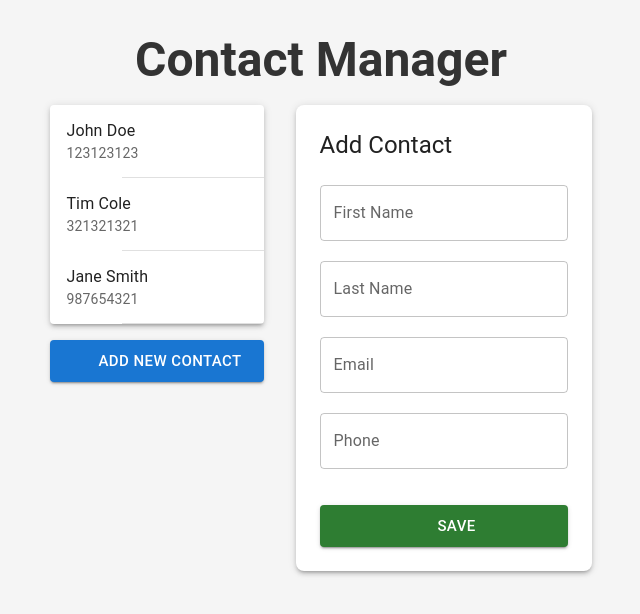
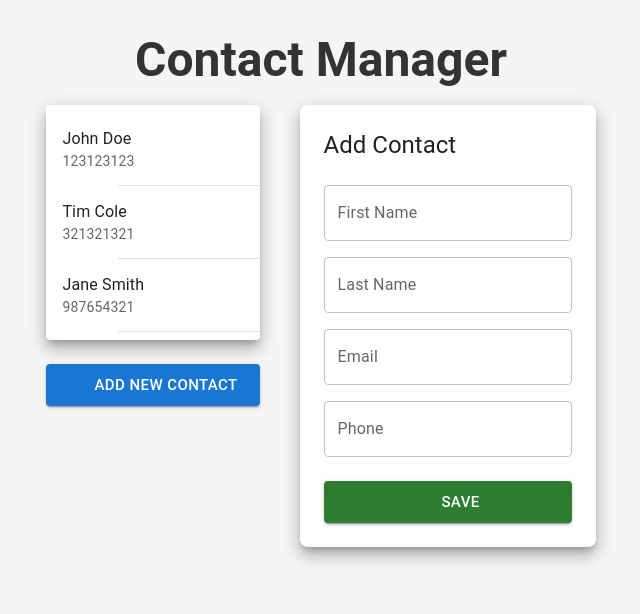
Before and after one commit to ziukoff1985/freshcode-react-hw-08-contact-list-with-formik-yup-mui, a React (Vite) app: page / in a window 1280 px wide. Shown: the top 614 px of the page, without its empty margins (319-959 px from the left). Built offline with nearby package versions, Linux system fonts and the light colour scheme; data requests are answered from the project's data file; some icons are missing.

Commit message:
Before review

```diff
--- a/src/App.jsx
+++ b/src/App.jsx
@@ -5,11 +5,9 @@ import Box from '@mui/material/Box';
 
 import ContactList from './components/ContactList/ContactList';
 import ContactForm from './components/ContactForm/ContactForm';
-// import styles from './App.module.css';
 
 function App() {
     return (
-        // Box з фоном на весь екран
         <Box
             sx={{
                 backgroundColor: '#f5f5f5',
@@ -27,26 +25,17 @@ function App() {
                     Contact Manager
                 </Typography>
 
-                <Grid container spacing={4} justifyContent='center'>
-                    {/* Список контактів */}
+                <Grid container spacing={5} justifyContent='center'>
                     <Grid item xs={12} md={6}>
                         <ContactList />
                     </Grid>
 
-                    {/* Форма */}
                     <Grid item xs={12} md={6}>
                         <ContactForm />
                     </Grid>
                 </Grid>
             </Container>
         </Box>
-        // <>
-        //     <h1 className={styles.title}>Contact List</h1>
-        //     <div className={styles.container}>
-        //         <ContactList />
-        //         <ContactForm />
-        //     </div>
-        // </>
     );
 }
 
--- a/src/components/ContactForm/ContactForm.jsx
+++ b/src/components/ContactForm/ContactForm.jsx
@@ -1,5 +1,5 @@
 import { useDispatch, useSelector } from 'react-redux';
-import { ErrorMessage, Field, Form, Formik } from 'formik';
+import { Form, Formik } from 'formik';
 import * as Yup from 'yup';
 
 import Button from '@mui/material/Button';
@@ -15,7 +15,6 @@ import {
     deleteContact,
 } from '../../store/slices/contactsSlice';
 
-// import styles from './ContactForm.module.css';
 import CustomTextField from '../CustomTextField/CustomTextField';
 
 function ContactForm() {
@@ -40,18 +39,19 @@ function ContactForm() {
 
     const contactValidationSchema = Yup.object().shape({
         email: Yup.string()
-            .email('Use a valid email')
+            .email('Invalid email')
             .min(5, 'Too short email')
             .max(50, 'Too long email')
             .required('Email is required'),
         phone: Yup.string()
-            .min(5, 'Too short phone number')
-            .max(12, 'Too long phone number')
+            .matches(/^\+?\d+$/, 'Only digits are allowed')
+            .min(9, 'Too short phone number')
+            .max(15, 'Too long phone number')
             .required('Phone number is required'),
     });
 
     return (
-        <Paper elevation={3} sx={{ p: 3, borderRadius: 2, width: '100%' }}>
+        <Paper elevation={10} sx={{ p: 3, borderRadius: 2, width: '100%' }}>
             <Formik
                 initialValues={contactForEdit}
                 enableReinitialize={true}
@@ -59,11 +59,11 @@ function ContactForm() {
                 onSubmit={handleSubmitForm}
             >
                 {({ isValid, values }) => (
-                    <Form /* className={styles.contactForm} */>
+                    <Form>
                         <Typography variant='h5' sx={{ mb: 3 }}>
                             {values.id ? 'Edit Contact' : 'Add Contact'}
                         </Typography>
-                        <Stack spacing={2.5}>
+                        <Stack spacing={2}>
                             <CustomTextField
                                 name='firstName'
                                 label='First Name'
@@ -84,11 +84,10 @@ function ContactForm() {
                             />
 
                             <Stack
-                                marginTop='auto'
                                 direction='column'
                                 spacing={2}
                                 justifyContent='center'
-                                pt={2}
+                                pt={1}
                             >
                                 <Button
                                     variant='contained'
@@ -104,7 +103,7 @@ function ContactForm() {
 
                                 {values.id && (
                                     <Button
-                                        variant='outlined' // Outlined для видалення часто виглядає краще
+                                        variant='outlined'
                                         color='error'
                                         fullWidth
                                         startIcon={<DeleteForeverIcon />}
--- a/src/components/ContactItem/ContactItem.jsx
+++ b/src/components/ContactItem/ContactItem.jsx
@@ -11,8 +11,6 @@ import {
     deleteContact,
     setContactForEdit,
 } from '../../store/slices/contactsSlice';
-
-// import styles from './ContactItem.module.css';
 
 function ContactItem({ contact }) {
     const dispatch = useDispatch();
@@ -47,35 +45,17 @@ function ContactItem({ contact }) {
                 }
             >
                 <ListItemButton
-                    selected={isActive} // Це замінює ваш styles.updating
+                    selected={isActive}
                     onDoubleClick={onContactEdit}
                 >
                     <ListItemText
                         primary={`${contact.firstName} ${contact.lastName}`}
                         secondary={contact.phone}
-                        thirdary={contact.email} // Можна вивести телефон під ім'ям для краси
                     />
                 </ListItemButton>
             </ListItem>
             <Divider variant='inset' component='li' />
         </>
-        // <li
-        //     className={`${styles.contactItem} ${
-        //         contactForEdit?.id === contact.id && styles.updating
-        //     }`}
-        //     onDoubleClick={onContactEdit}
-        // >
-        //     <div className={styles.contactName}>
-        //         {contact.firstName} {contact.lastName}
-        //     </div>
-        //     <button
-        //         className={styles.deleteButton}
-        //         type='button'
-        //         onClick={onContactDelete}
-        //     >
-        //         ❌
-        //     </button>
-        // </li>
     );
 }
 
--- a/src/components/ContactList/ContactList.jsx
+++ b/src/components/ContactList/ContactList.jsx
@@ -15,8 +15,6 @@ import {
 } from '../../store/slices/contactsSlice';
 import ContactItem from '../ContactItem/ContactItem';
 
-// import styles from './ContactList.module.css';
-
 function ContactList() {
     const dispatch = useDispatch();
 
@@ -33,10 +31,10 @@ function ContactList() {
     return (
         <Box sx={{ width: '100%', textAlign: 'center' }}>
             <Paper
-                elevation={3}
-                sx={{ mb: 2, maxHeight: 500, overflow: 'auto', width: '100%' }}
+                elevation={10}
+                sx={{ mb: 3, maxHeight: 500, overflow: 'auto', width: '100%' }}
             >
-                <List disablePadding>
+                <List>
                     {contacts.length === 0 ? (
                         <Typography
                             variant='body1'
--- a/src/components/CustomTextField/CustomTextField.jsx
+++ b/src/components/CustomTextField/CustomTextField.jsx
@@ -14,16 +14,16 @@ const CustomTextField = ({ name, ...props }) => {
             {...props}
             fullWidth
             variant='outlined'
-            // Відображаємо помилку тільки якщо поле "торкалися" (touched)
             error={meta.touched && Boolean(meta.error)}
             helperText={meta.touched && meta.error}
-            // Додаємо кнопку очищення всередину інпуту
             slotProps={{
                 input: {
                     endAdornment: field.value && (
                         <InputAdornment position='end'>
                             <IconButton
+                                edge='end'
                                 size='small'
+                                color='error'
                                 onClick={() => setFieldValue(name, '')}
                             >
                                 <ClearIcon fontSize='small' />
```
